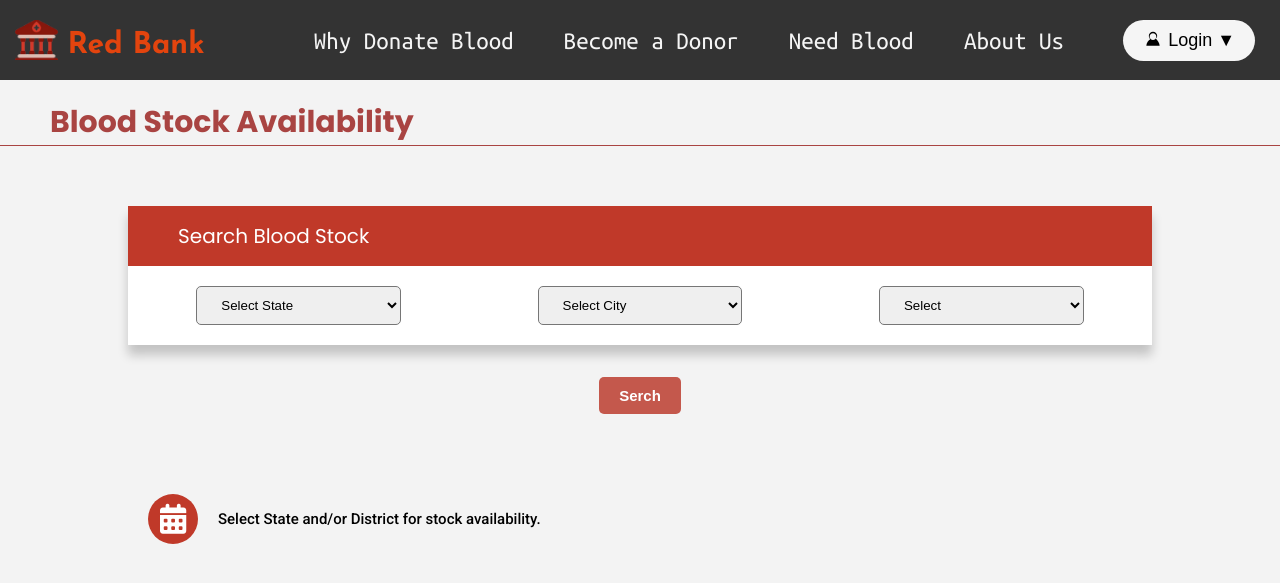
After one commit to TaskmasterRishi/BloodBank, a PHP site: page /needBlood.php in a window 1280 px wide. The commit adds this page. Shown: the top 583 px of the page. Run offline with PHP 8.4, Linux system fonts and the light colour scheme.

Commit message:
Need blood page initialization

```diff
--- /dev/null
+++ b/CSS/needBlood.css
@@ -0,0 +1,129 @@
+@import url("https://fonts.googleapis.com/css2?family=Roboto:ital,wght@0,500;1,400&display=swap");
+@import url("https://fonts.googleapis.com/css2?family=Ubuntu+Mono:ital,wght@0,400;0,700;1,400;1,700&display=swap");
+@import url("https://fonts.googleapis.com/css2?family=Josefin+Sans:ital,wght@0,100..700;1,100..700&display=swap");
+@import url("https://fonts.googleapis.com/css2?family=Poppins:ital,wght@0,100;0,200;0,300;0,400;0,500;0,600;0,700;0,800;0,900;1,100;1,200;1,300;1,400;1,500;1,600;1,700;1,800;1,900&display=swap");
+* {
+  margin: 0;
+  padding: 0;
+  box-sizing: border-box;
+}
+
+html {
+  font-size: 62.5%;
+  scroll-behavior: smooth;
+  overflow-x: hidden;
+  background-color: rgb(243, 243, 243);
+}
+
+.main {
+  position: relative;
+  top: 8rem;
+  font-family: poppins;
+  display: grid;
+  grid-template-rows: auto 2fr auto;
+  gap: 6rem;
+  width: 100vw;
+}
+
+.head {
+  color: #a94442;
+  font-size: 1.5rem;
+  padding: 2rem 5rem 0rem;
+  border-bottom: 1px solid #a94442;
+}
+
+/* Default table styles */
+.serchBox {
+  width: 80%;
+  /* border: 1px solid #c4a1a1; */
+  border-collapse: collapse;
+  margin: 0 auto;
+  background-color: white;
+  box-shadow: 0px 10px 10px rgba(0, 0, 0, 0.2);
+}
+
+.serchBox td {
+  padding: 8px;
+}
+
+.serchHead td {
+  font-size: 2rem;
+  color: white;
+  background-color: #c03929;
+  padding: 1.5rem 5rem;
+}
+
+.inputField td {
+  display: flex;
+  align-items: center;
+  justify-content: space-around;
+  padding: 2rem 0rem;
+  width: 100%;
+}
+
+.inputField td select {
+  padding: 10px 20px;
+  border-radius: 5px;
+  width: 20%;
+}
+
+.submit {
+  display: inline;
+  padding: 10px 20px;
+  background-color: #c4584c;
+  font-size: 1.5rem;
+  border: 0;
+  color: white;
+  border-radius: 5px;
+  font-weight: 900;
+  cursor: pointer;
+  transition: 0.5s ease;
+}
+
+.submit:hover {
+  background-color: #a94442;
+  transform: translate(0, -3px);
+  box-shadow: 0px 10px 10px rgba(0, 0, 0, 0.2);
+}
+
+.container {
+    display: flex;
+    align-items: center;
+    justify-content: center;
+    padding: 20px;
+    border-radius: 10px;
+    width: 80vw;
+    position: relative;
+    left: 10vw;
+  }
+
+  .icon-container {
+    width: 50px;
+    height: 50px;
+    background-color: #C03929;
+    border-radius: 50%;
+    display: flex;
+    justify-content: center;
+    align-items: center;
+    margin-right: 20px;
+  }
+
+  .fa-solid{
+    font-size: 3rem;
+    color: white;
+  }
+
+  .icon-container img {
+    width: 30px; /* Adjust size of the icon */
+    height: auto;
+  }
+
+  .text-container {
+    flex-grow: 1;
+  }
+
+  .text-container p {
+    margin: 0;
+    font-size: 1.5rem;
+    font-family: 'Roboto';
+  }
--- a/CSS/resetPass.css
+++ b/CSS/resetPass.css
@@ -26,7 +26,7 @@ body {
   justify-content: center;
   border-radius: 25px;
   gap: 1rem;
-  height: 60vh;
+  height: 70vh;
   box-shadow: 0px 10px 10px rgba(0, 0, 0, 0.2);
 }
 
--- a/navbar.php
+++ b/navbar.php
@@ -24,7 +24,7 @@
                     <a href="donateBlood.php" class="nav-link">Become a Donor</a>
                 </li>
                 <li class="nav-item">
-                    <a href="#need_blood" class="nav-link">Need Blood</a>
+                    <a href="needBlood.php" class="nav-link">Need Blood</a>
                 </li>
                 <li class="nav-item">
                     <a href="about_us.php" class="nav-link">About Us</a>
--- /dev/null
+++ b/needBlood.php
@@ -0,0 +1,64 @@
+<!DOCTYPE html>
+<html lang="en">
+
+<head>
+    <meta charset="UTF-8">
+    <meta name="viewport" content="widtd=device-widtd, initial-scale=1.0">
+    <title>Need Blood</title>
+    <link rel="stylesheet" href="CSS/needBlood.css">
+    <link rel="stylesheet" href="https://cdnjs.cloudflare.com/ajax/libs/font-awesome/6.5.2/css/all.min.css"
+        integrity="sha512-SnH5WK+bZxgPHs44uWIX+LLJAJ9/2PkPKZ5QiAj6Ta86w+fsb2TkcmfRyVX3pBnMFcV7oQPJkl9QevSCWr3W6A=="
+        crossorigin="anonymous" referrerpolicy="no-referrer" />
+</head>
+
+<body>
+    <?php include 'navbar.php'; ?>
+
+    <div class="main">
+        <div class="head">
+            <h1>Blood Stock Availability</h1>
+        </div>
+        <form action="" method="post">
+            <table class="serchBox">
+                <tr class="serchHead">
+                    <td>Search Blood Stock</td>
+                </tr>
+                <tr class="inputField">
+                    <td>
+                        <select name="state" id="state">
+                            <option value="" selected disabled>Select State</option>
+                        </select>
+                        <select name="city" id="city">
+                            <option value="" selected disabled>Select City</option>
+                        </select>
+                        <select id="bloodgroup" name="bloodgroup">
+                            <option value="" disabled selected>Select</option>
+                            <option value="A+">A+</option>
+                            <option value="A-">A-</option>
+                            <option value="B+">B+</option>
+                            <option value="B-">B-</option>
+                            <option value="AB+">AB+</option>
+                            <option value="AB-">AB-</option>
+                            <option value="O+">O+</option>
+                            <option value="O-">O-</option>
+                        </select>
+                    </td>
+                </tr>
+            </table><br><br>
+            <center>
+                <button type="submit" name="submit" class="submit">Serch</button>
+            </center>
+        </form>
+        <div class="container">
+            <div class="icon-container">
+                <i class="fa-solid fa-calendar-days"></i>
+            </div>
+            <div class="text-container">
+                <p>Select State and/or District for stock availability.</p>
+            </div>
+        </div>
+    </div>
+</body>
+<script src="script/stateData.js"></script>
+
+</html>
--- /dev/null
+++ b/script/stateData.js
@@ -0,0 +1,4 @@
+var config = {
+    cUrl: 'https://api.countrystatecity.in/v1/countries',
+    cKey
+}
```
